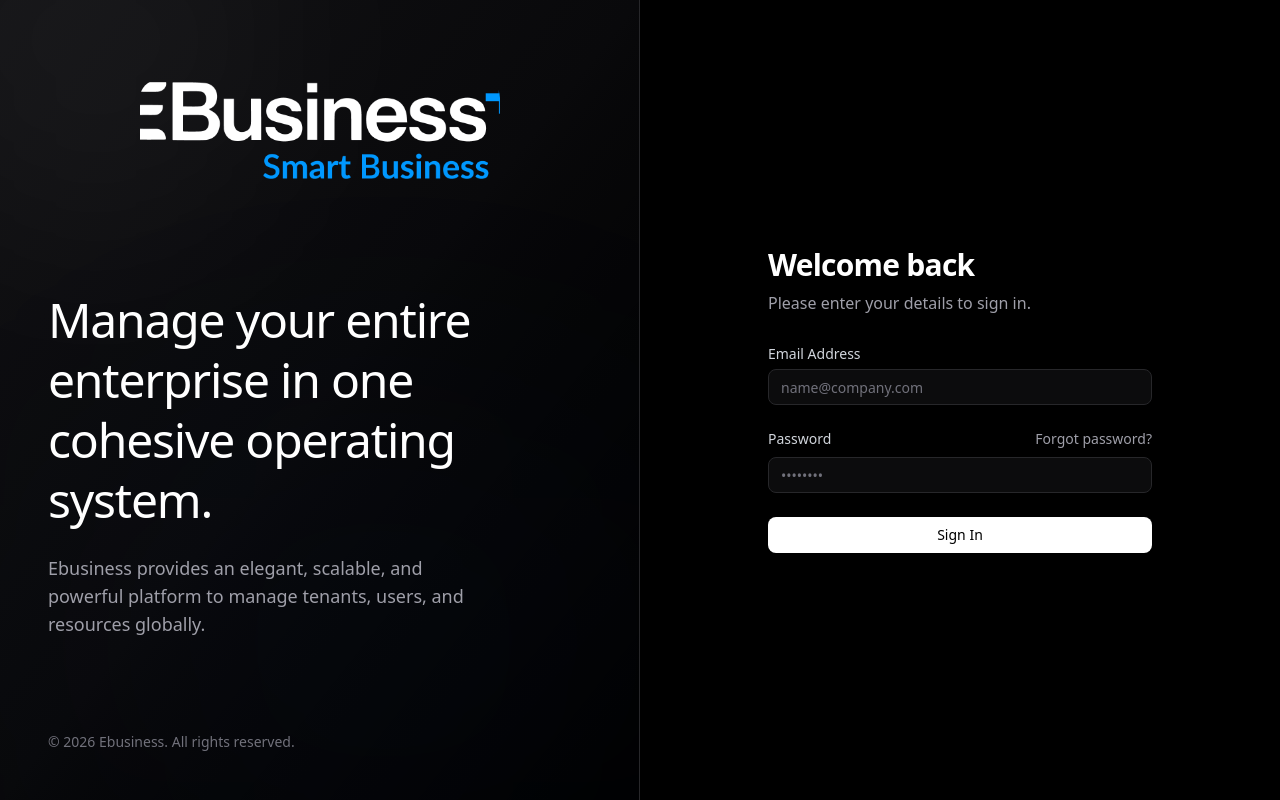
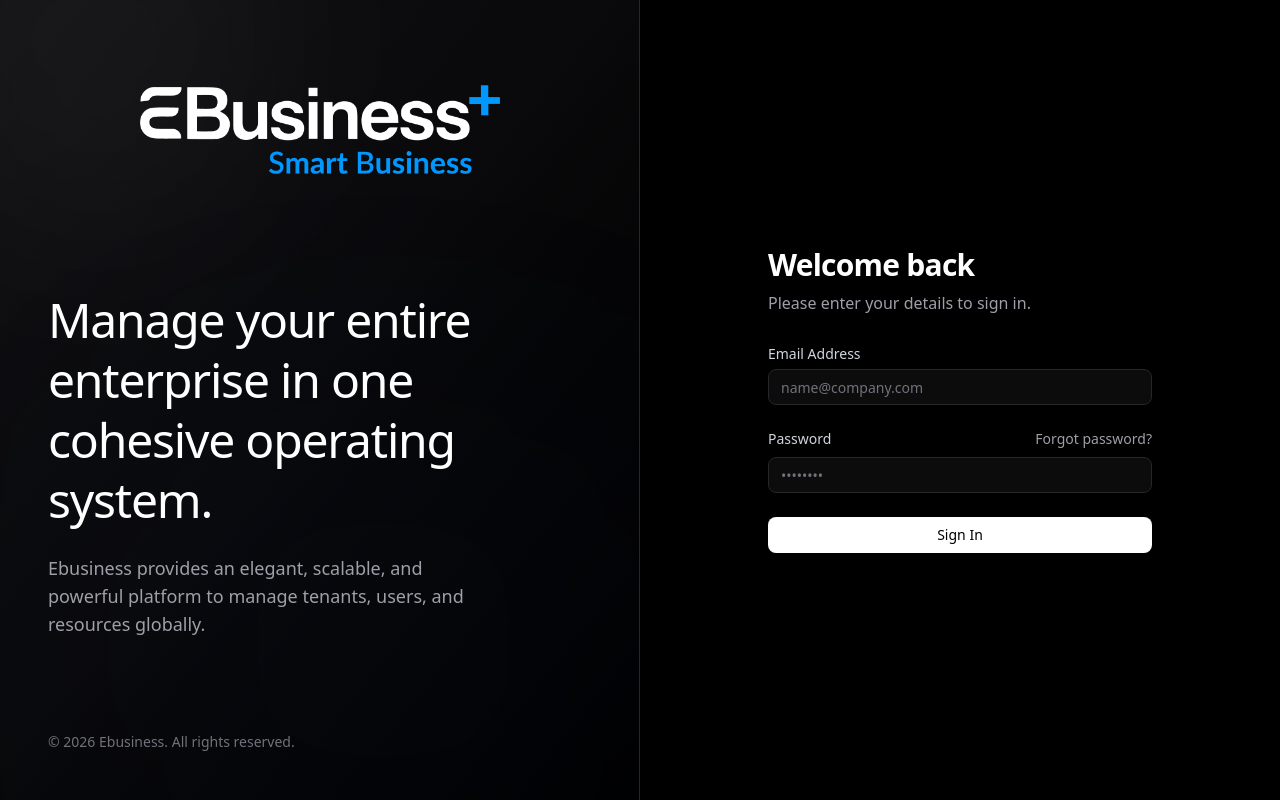
Before and after one commit to abdulshakoor02/ebusiness-frontend, a Next.js app: page / in a window 1280 px wide. Built offline with nearby package versions, Linux system fonts and the light colour scheme.

Commit message:
logo changes

```diff
--- a/src/app/page.tsx
+++ b/src/app/page.tsx
@@ -29,7 +29,7 @@ export default function LoginPage() {
           transition={{ duration: 0.8, ease: "easeOut" }}
           className="z-10 flex w-full justify-center mt-8 mb-4"
         >
-          <Image src="/1.png" alt="ebusiness+" width={360} height={99} className="rounded-2xl w-[360px] h-[99px] object-cover object-center" />
+          <Image src="/1.png" alt="ebusiness+" width={360} height={99} className="rounded-2xl w-[360px] h-[99px] object-contain" />
         </motion.div>
 
         <motion.div
@@ -67,7 +67,7 @@ export default function LoginPage() {
         >
           <div className="flex flex-col items-center lg:items-start text-center lg:text-left mb-8">
             <div className="lg:hidden mb-6">
-              <Image src="/ebusiness_logo.jpeg" alt="ebusiness+" width={200} height={55} className="rounded-xl w-[200px] h-[55px] object-cover object-center" />
+              <Image src="/ebusiness_logo.jpeg" alt="ebusiness+" width={200} height={55} className="rounded-xl w-[200px] h-[55px] object-contain" />
             </div>
             <h2 className="text-3xl font-semibold tracking-tight mb-2">Welcome back</h2>
             <p className="text-zinc-400">Please enter your details to sign in.</p>
--- a/src/components/layout/Sidebar.tsx
+++ b/src/components/layout/Sidebar.tsx
@@ -48,7 +48,7 @@ export function AppSidebar() {
         <Sidebar className="border-r border-zinc-200 dark:border-zinc-800 bg-white dark:bg-zinc-950">
             <SidebarHeader className="!h-16 flex items-center justify-start px-3 py-0 border-b border-zinc-200 dark:border-zinc-800">
                 <Link href="/dashboard" className="flex items-center w-full h-full transition-opacity hover:opacity-80">
-                    <Image src="/ebusiness_logo.jpeg" alt="ebusiness+" width={165} height={50} className="rounded-md w-[165px] h-[50px] object-cover object-center" />
+                    <Image src="/1.png" alt="ebusiness+" width={165} height={50} className="rounded-md w-[165px] h-[50px] object-contain" />
                 </Link>
             </SidebarHeader>
             <SidebarContent>
```
